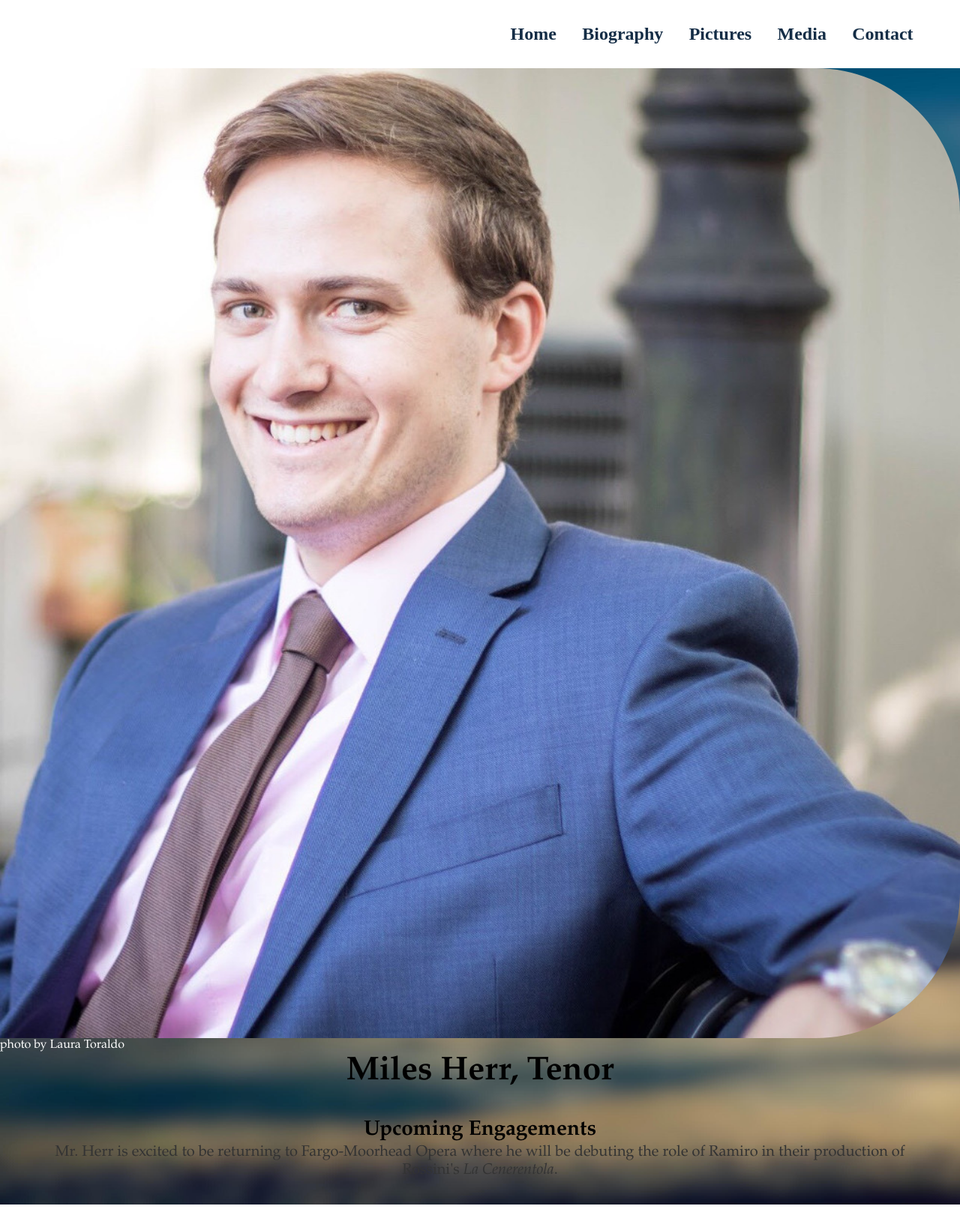
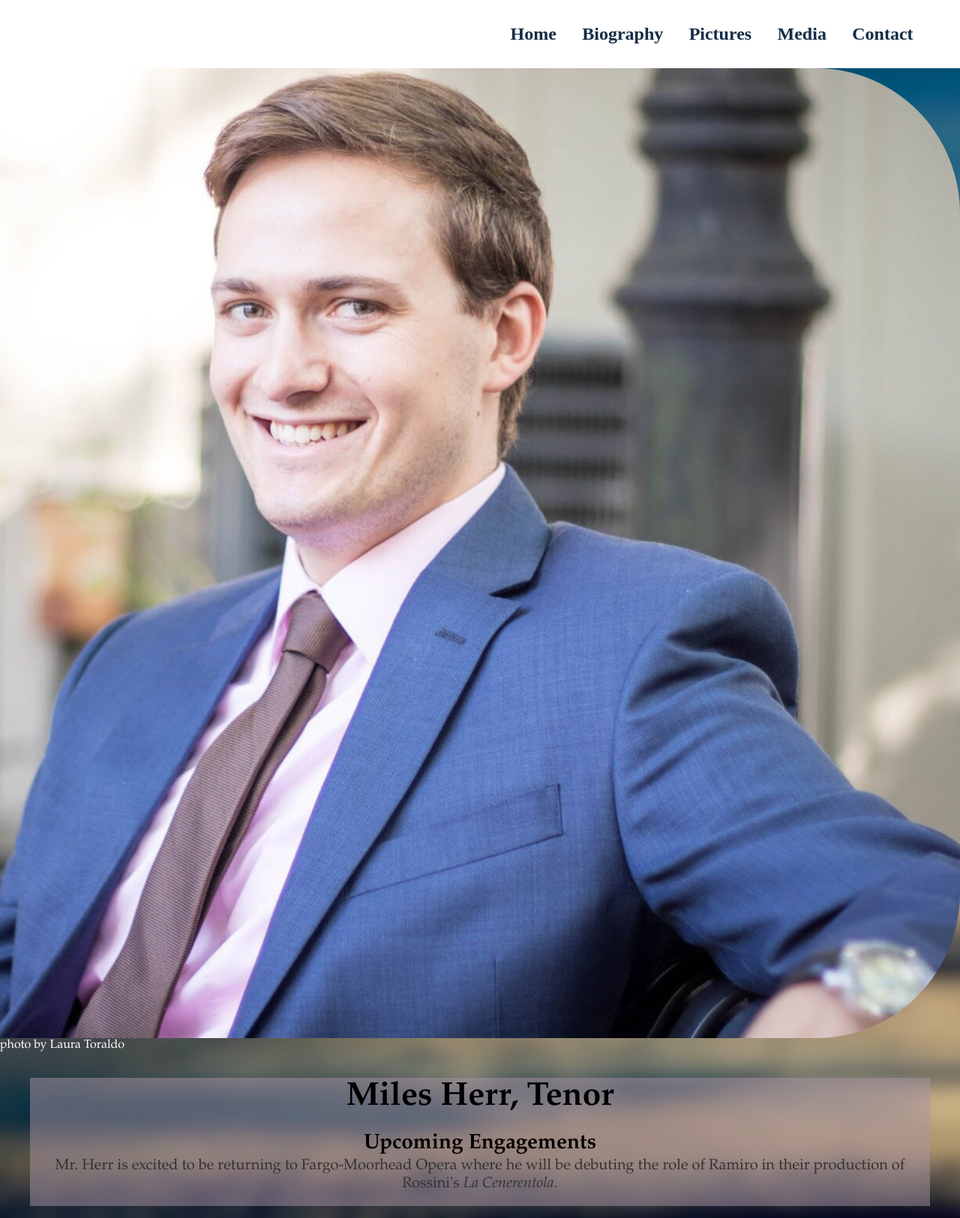
Before and after one commit to leemlb06pmi/leemlb06pmi.github.io, a Jekyll site: the page built from index.html, in a window 1280 px wide. Shown: the whole page at 75% size. Built offline with Jekyll 4.4.1, drawn with Linux system fonts in a browser that asks for light colours.

Commit message:
Update index.html

```diff
--- a/index.html
+++ b/index.html
@@ -9,9 +9,10 @@ title: Miles Herr, Tenor
 			<p style="text-align:left; font-size:1em; color:white;">photo by Laura Toraldo</p>
 		</div>
 		<div class = "column right" >
-			<h1>Miles Herr, Tenor</h1>
 			<br>
-			<blockquote>
+			<blockquote style="background-color:rgba(170,149,166,.5);">
+				<h1>Miles Herr, Tenor</h1>
+				<br>
 				<h1 style="font-size:1.75em;">Upcoming Engagements</h1>
 				<p style="text-align:center;">Mr. Herr is excited to be returning to Fargo-Moorhead Opera where he will be debuting the role of Ramiro in their production of Rossini's <em> La Cenerentola</em>.</p>
 				<br>
```
